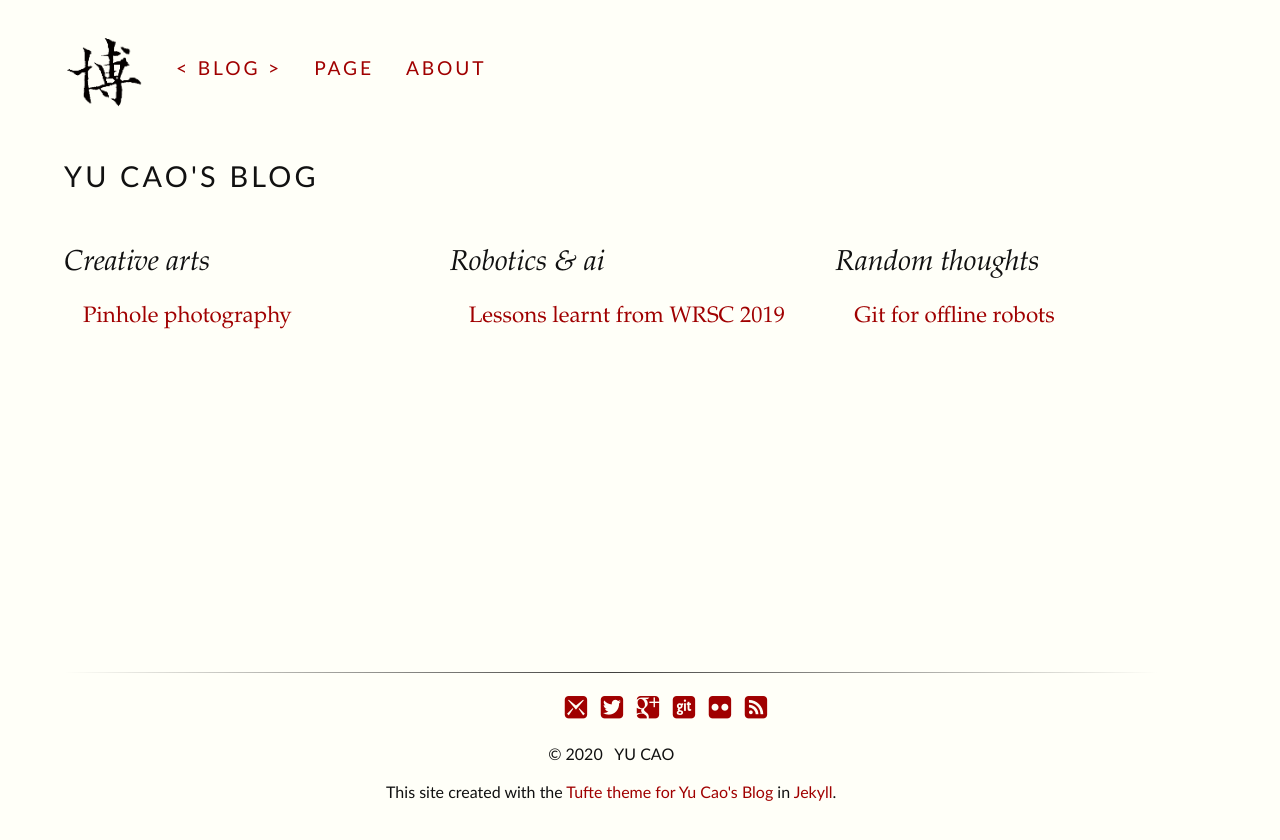
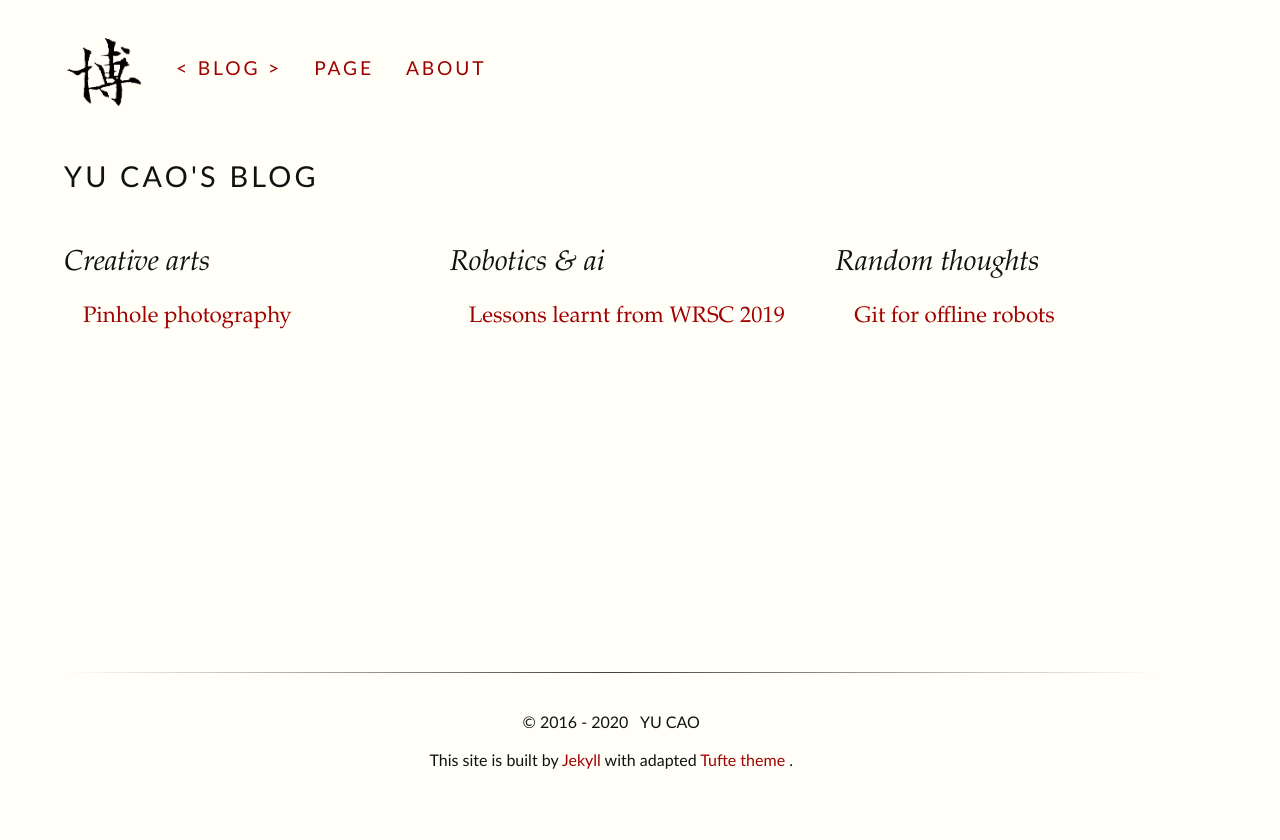
Before and after one commit to tsaoyu/blog, a Jekyll site: the page built from index.html, in a window 1280 px wide. Shown: the top 840 px of the page. Built offline with Jekyll 4.4.1, drawn with Linux system fonts in a browser that asks for light colours.

Commit message:
Remove social links

```diff
--- a/_includes/footer.html
+++ b/_includes/footer.html
@@ -1,15 +1,15 @@
 <footer>
   <hr class="slender">
-  <ul class="footer-links">
+  <!-- <ul class="footer-links">
     <li><a href="mailto:hate@spam.net"><span class="icon-mail"></span></a></li>
     {% for entry in site.data.social %}
       <li>
         <a href="{{ entry.link }}"><span class="{{ entry.icon }}"></span></a>
       </li>
     {% endfor %}
-  </ul>
+  </ul> -->
 <div class="credits">
-<span>&copy; {{ site.time | date: '%Y' }} &nbsp;&nbsp;{{site.author | upcase }}</span></br> <br>
-<span>This site created with the <a href="//github.com/clayh53/tufte-jekyll">Tufte theme for {{site.subtitle}} </a> in <a href="//jekyllrb.com">Jekyll</a>.</span>
+<span>&copy; 2016 - {{ site.time | date: '%Y' }} &nbsp;&nbsp;{{site.author | upcase }}</span></br> <br>
+<span>This site is built by <a href="//jekyllrb.com">Jekyll</a> with adapted <a href="//github.com/clayh53/tufte-jekyll">Tufte theme </a>.</span>
 </div>
 </footer>
```
